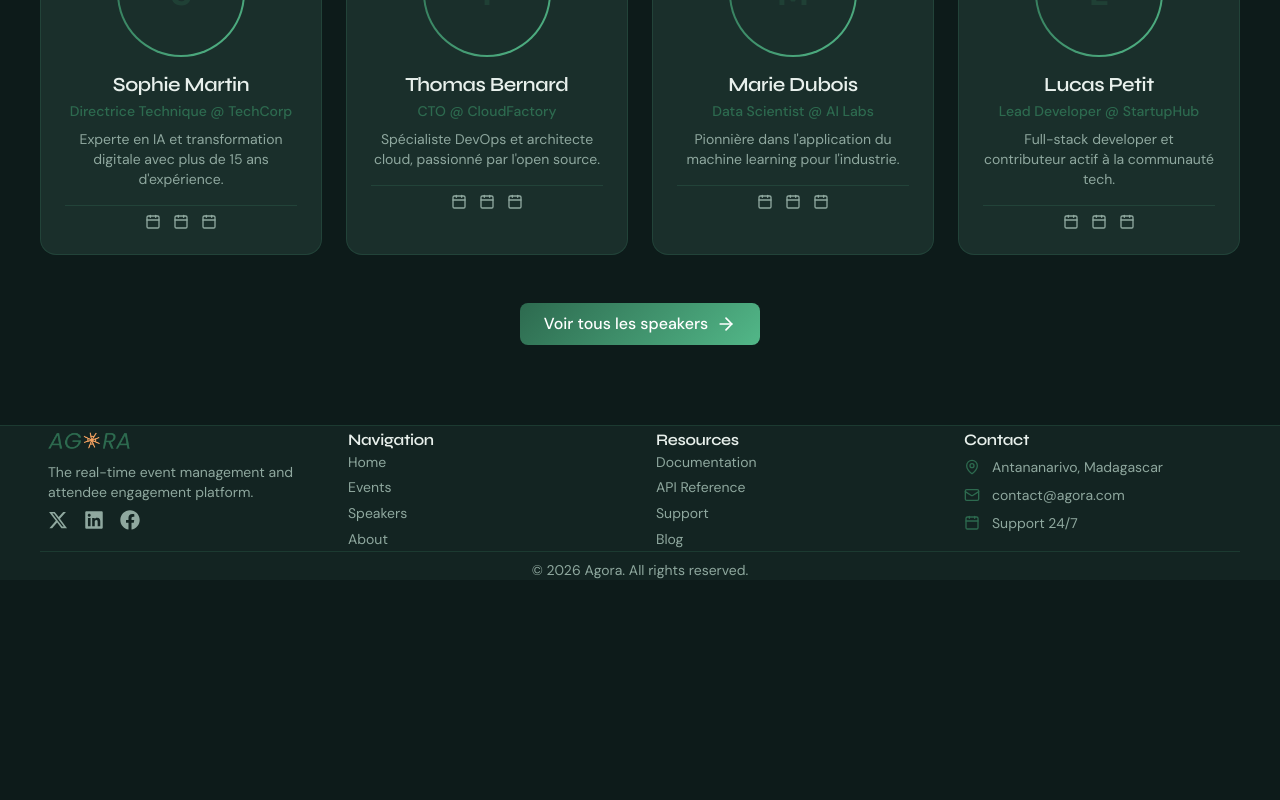
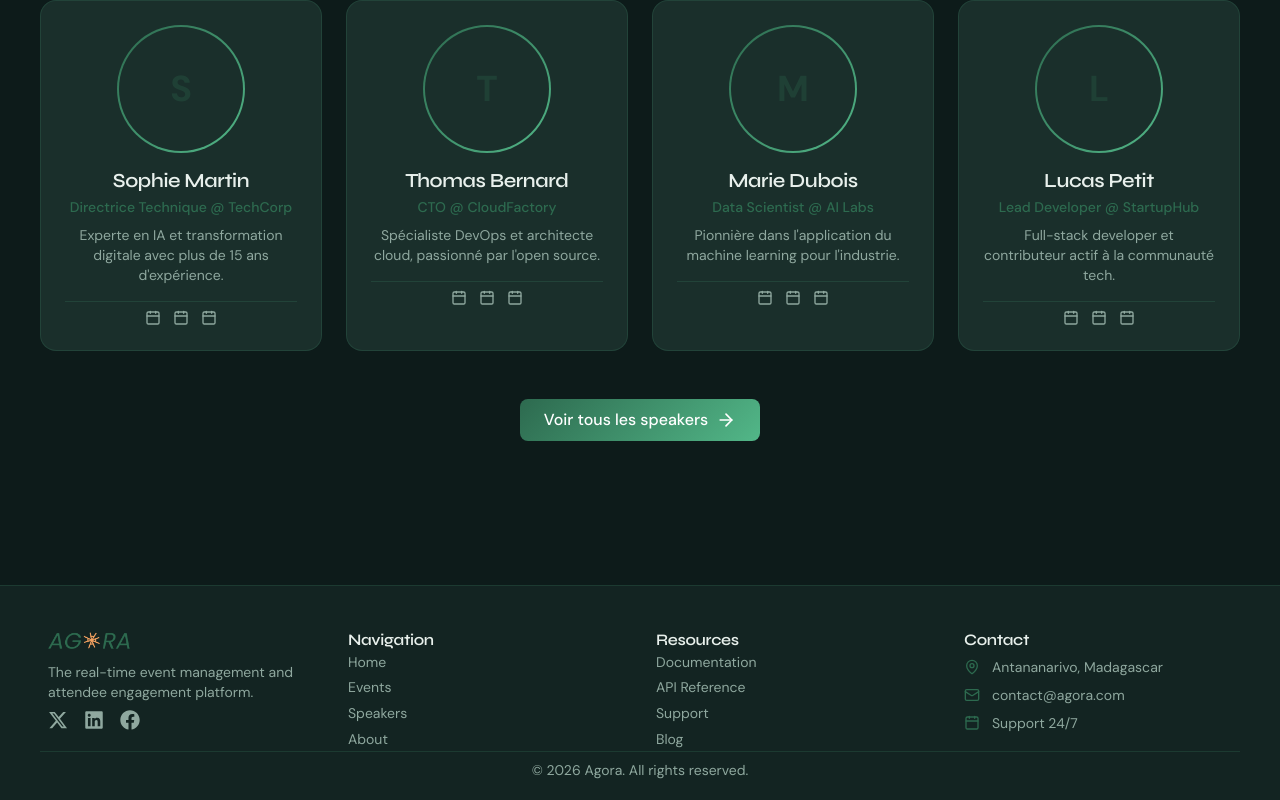
Before and after one commit to FullStack-Collective/event-sync-frontend, a Next.js app: page / in a window 1280 px wide. Shown: the part 2067-2867 px from the top of the page. Before the commit the page ends 2647 px from the top, so only its background shows below. Built offline with nearby package versions, Linux system fonts and the light colour scheme; no server answers.

Commit message:
style(layout): update footer and layout styles

```diff
--- a/src/app/(public)/layout.tsx
+++ b/src/app/(public)/layout.tsx
@@ -9,7 +9,7 @@ export default function PublicLayout({
   return (
     <div className="min-h-screen flex flex-col">
       <PublicHeader />
-      <main className="flex-1 relative overflow-hidden">
+      <main className="flex-1 relative overflow-hidden pt-20 md:pt-24 pb-10 md:pb-16">
         <div className="fixed inset-0 bg-glow pointer-events-none opacity-40" />
         {children}
       </main>
--- a/src/components/home/layout/PublicFooter.tsx
+++ b/src/components/home/layout/PublicFooter.tsx
@@ -9,7 +9,7 @@ export function PublicFooter() {
   const currentYear = new Date().getFullYear();
 
   return (
-    <footer className="relative bg-bg-surface/50 border-t border-border">
+    <footer className="relative bg-bg-surface/50 border-t border-border pt-5 md:pt-10 pb-2 md:pb-5">
       <div className="container-custom mx-auto py-12 md:py-16">
         <div className="grid grid-cols-1 md:grid-cols-4 gap-8">
           {/* Brand Section */}
```
